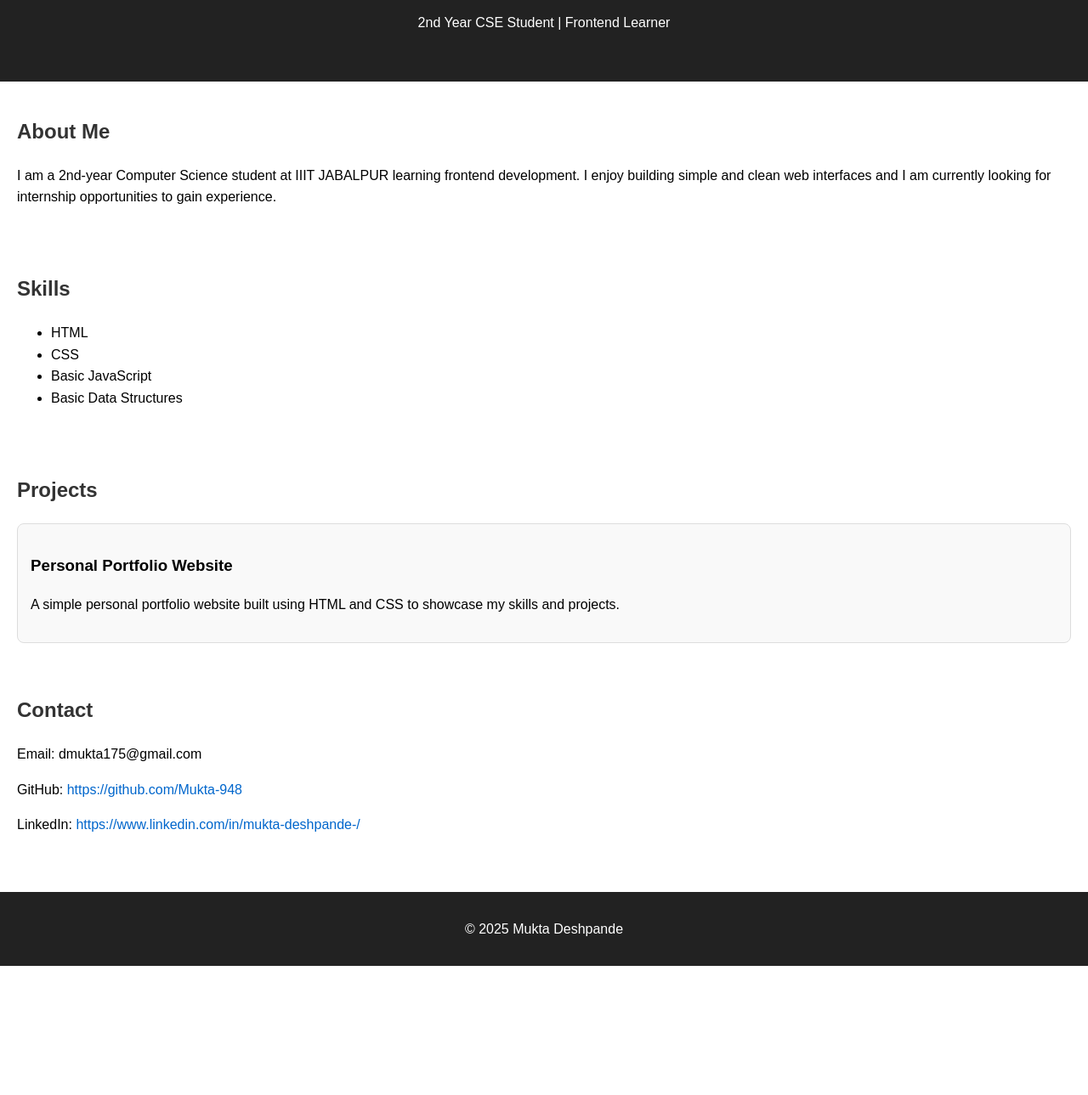
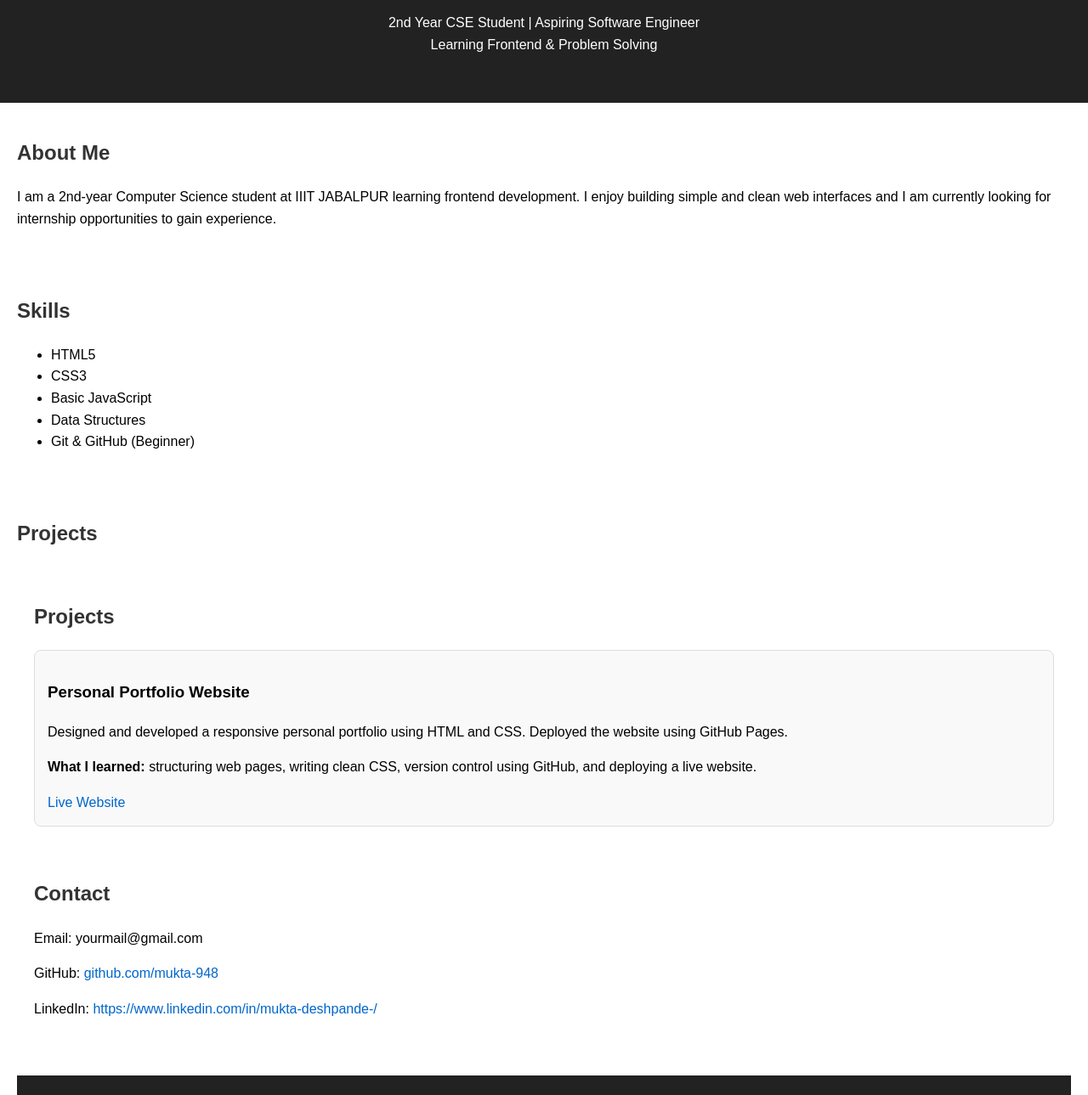
Before and after one commit to Mukta-948/portfolio, a plain HTML site: page index.html in a window 1280 px wide. Shown: the part 120-1409 px from the top of the page at 85% size. Before the commit the page ends 1257 px from the top, so only its background shows below. Drawn offline with Linux system fonts and the light colour scheme.

Commit message:
Revise portfolio content and enhance project details
Updated portfolio content and structure, improved skills section, and added project details.

```diff
--- a/index.html
+++ b/index.html
@@ -8,9 +8,13 @@
 <body>
 
   <header>
-    <h1>Hi, I'm Mukta Deshpande</h1>
-    <p>2nd Year CSE Student | Frontend Learner</p>
+  <h1>Hi, I'm Mukta</h1>
+  <p>
+    2nd Year CSE Student | Aspiring Software Engineer <br>
+    Learning Frontend & Problem Solving
+  </p>
 </header>
+
 
   <section id="about">
     <h2>About Me</h2>
@@ -24,12 +28,17 @@
 <section id="skills">
   <h2>Skills</h2>
   <ul>
-      <li>HTML</li>
-      <li>CSS</li>
+    <li>HTML5</li>
+    <li>CSS3</li>
     <li>Basic JavaScript</li>
-      <li>Basic Data Structures</li>
+    <li>Data Structures </li>
+    <li>Git & GitHub (Beginner)</li>
   </ul>
 </section>
+
+
+  <section id="projects">
+  <h2>Projects</h2>
 
 <section id="projects">
   <h2>Projects</h2>
@@ -37,22 +46,28 @@
   <div class="project">
     <h3>Personal Portfolio Website</h3>
     <p>
-      A simple personal portfolio website built using HTML and CSS to showcase
-      my skills and projects.
+      Designed and developed a responsive personal portfolio using HTML and CSS.
+      Deployed the website using GitHub Pages.
     </p>
+    <p>
+      <strong>What I learned:</strong> structuring web pages, writing clean CSS,
+      version control using GitHub, and deploying a live website.
+    </p>
+    <a href="https://mukta-948.github.io/portfolio/" target="_blank">
+      Live Website
+    </a>
   </div>
 </section>
+
 <section id="contact">
   <h2>Contact</h2>
-  <p>Email: dmukta175@gmail.com</p>
-
+  <p>Email: yourmail@gmail.com</p>
   <p>
     GitHub:
-    <a href="https://github.com/Mukta-948" target="_blank">
-      https://github.com/Mukta-948
+    <a href="https://github.com/mukta-948" target="_blank">
+      github.com/mukta-948
     </a>
   </p>
-
   <p>
     LinkedIn:
     <a href="https://www.linkedin.com/in/mukta-deshpande-/" target="_blank">
@@ -64,6 +79,9 @@
 
 
 
+
+
+
   <footer>
   <p>© 2025 Mukta Deshpande</p>
 </footer>
```
Lines whose indentation alone changed are shown as unchanged.
